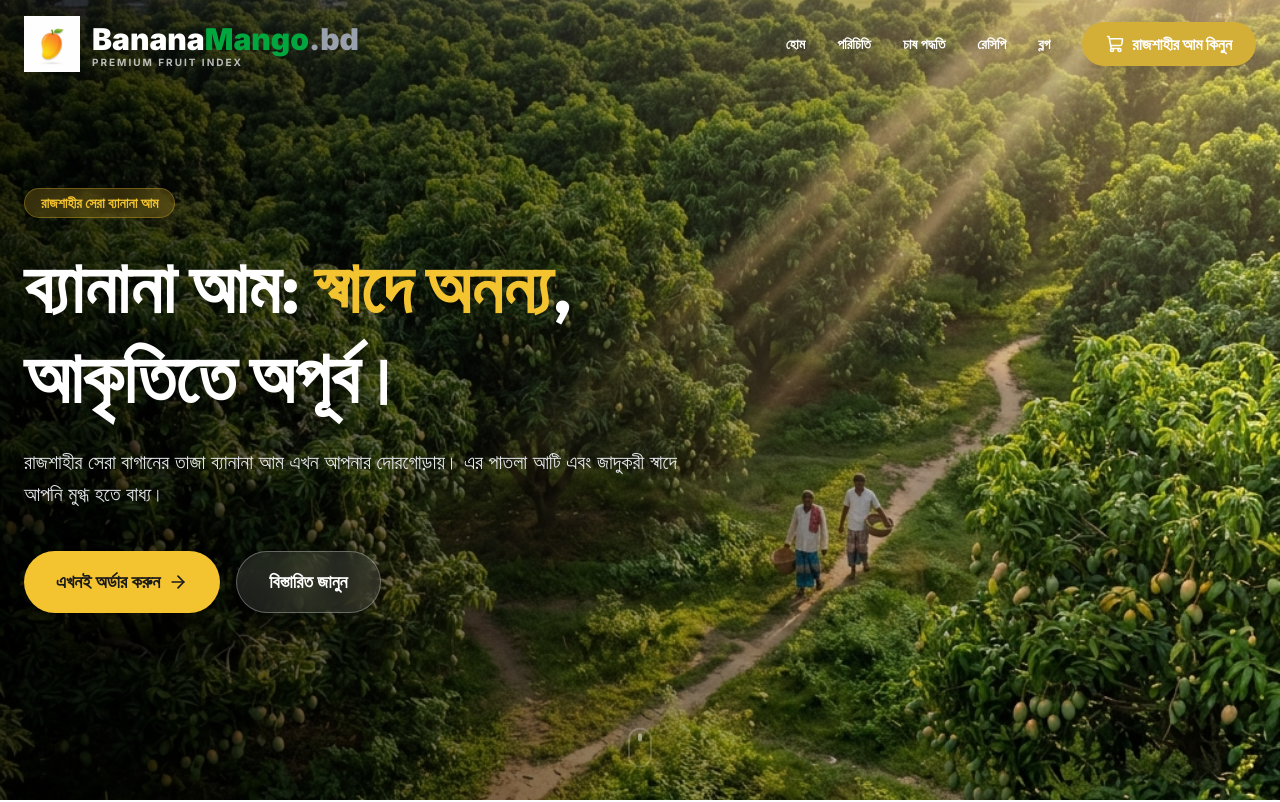
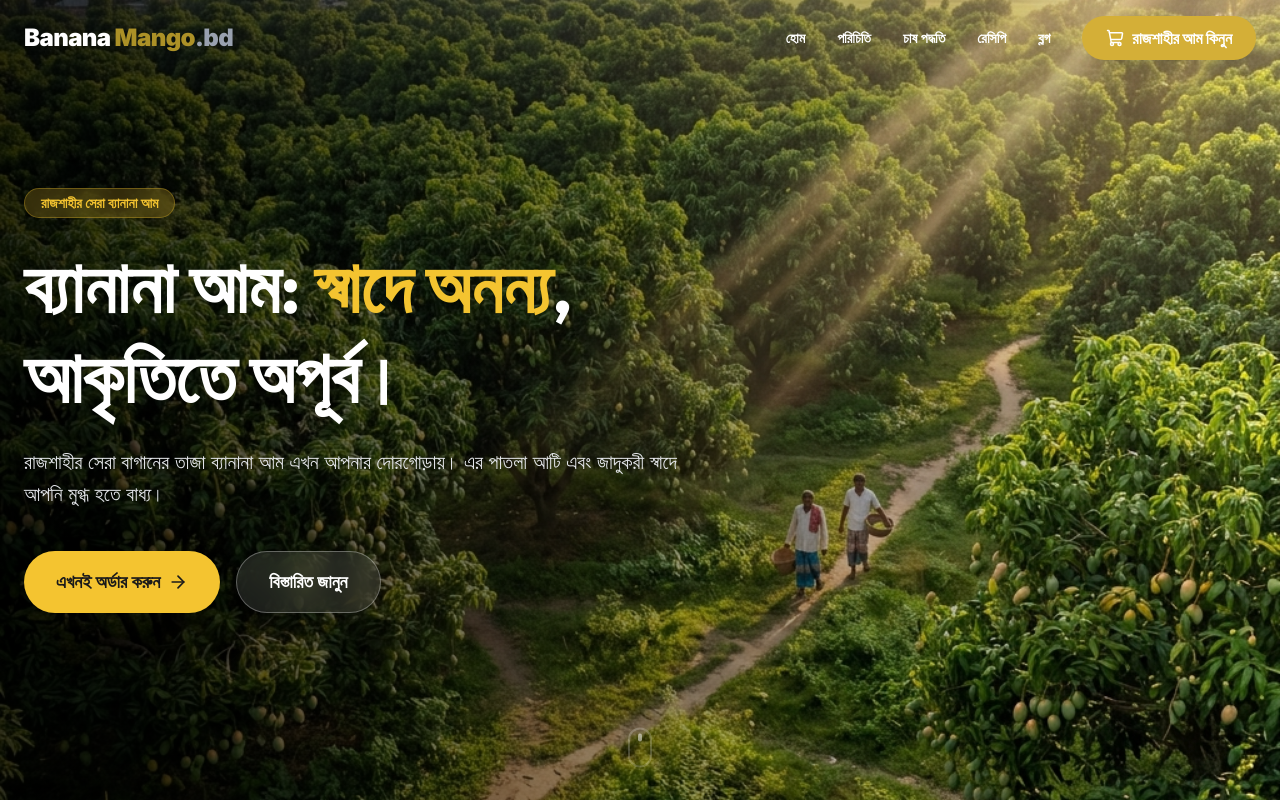
Before and after one commit to mrhasantanvir/bananamango.bd, a Next.js app: page / in a window 1280 px wide. Shown: the top 802 px of the page. Built offline with nearby package versions, Linux system fonts and the light colour scheme.

Commit message:
Simplified logo: removed icon/tagline, reduced size, and added animation

```diff
--- a/src/components/Footer.tsx
+++ b/src/components/Footer.tsx
@@ -8,24 +8,11 @@ const Footer = () => {
       <div className="container mx-auto px-4 md:px-6">
         <div className="grid grid-cols-1 md:grid-cols-2 lg:grid-cols-4 gap-16 mb-20">
           <div className="lg:col-span-1">
-            <Link href="/" className="flex items-center gap-4 mb-8 group">
-              <div className="relative w-14 h-14 transition-transform group-hover:scale-110">
-                <Image
-                  src="/logo_icon.png"
-                  alt="BananaMango Logo"
-                  fill
-                  className="object-contain"
-                />
-              </div>
-              <div className="flex flex-col leading-none">
-                <div className="text-2xl font-black flex items-center">
-                  <span className="text-slate-900">Banana</span>
-                  <span className="text-green-600">Mango</span>
-                  <span className="text-gray-400">.bd</span>
-                </div>
-                <span className="text-[9px] font-bold tracking-[0.2em] uppercase text-gray-400">
-                  Premium Fruit Index
-                </span>
+            <Link href="/" className="flex items-center mb-8 group">
+              <div className="text-xl font-black tracking-tight">
+                <span className="text-slate-900">Banana</span>
+                <span className="text-green-600 ml-1">Mango</span>
+                <span className="text-gray-400">.bd</span>
               </div>
             </Link>
             <p className="text-gray-600 mb-8 text-lg leading-relaxed">
--- a/src/components/Header.tsx
+++ b/src/components/Header.tsx
@@ -33,27 +33,31 @@ const Header = () => {
       }`}
     >
       <div className="container mx-auto px-4 md:px-6 flex items-center justify-between">
-        <Link href="/" className="flex items-center gap-3 group">
-          <div className="relative w-12 h-12 md:w-14 md:h-14 transition-transform group-hover:scale-110">
-            <Image
-              src="/logo_icon.png"
-              alt="BananaMango Logo"
-              fill
-              className="object-contain"
-            />
-          </div>
-          <div className="flex flex-col leading-none">
-            <div className="text-2xl md:text-3xl font-black flex items-center">
-              <span className={isScrolled ? "text-slate-900" : "text-white drop-shadow-md"}>Banana</span>
-              <span className="text-green-600">Mango</span>
-              <span className="text-gray-400">.bd</span>
-            </div>
-            <span className={`text-[10px] font-bold tracking-[0.2em] uppercase ${
-              isScrolled ? "text-gray-400" : "text-white/70"
-            }`}>
-              Premium Fruit Index
+        <Link href="/" className="flex items-center group">
+          <motion.div
+            initial={{ opacity: 0, x: -20 }}
+            animate={{ opacity: 1, x: 0 }}
+            whileHover={{ scale: 1.05 }}
+            className="flex items-center text-xl md:text-2xl font-black tracking-tight"
+          >
+            <span className={isScrolled ? "text-slate-900" : "text-white drop-shadow-md"}>
+              Banana
             </span>
-          </div>
+            <motion.span
+              animate={{
+                color: ["#16a34a", "#ca8a04", "#16a34a"],
+              }}
+              transition={{
+                duration: 4,
+                repeat: Infinity,
+                ease: "linear"
+              }}
+              className="ml-1"
+            >
+              Mango
+            </motion.span>
+            <span className="text-gray-400">.bd</span>
+          </motion.div>
         </Link>
 
         {/* Desktop Nav */}
```
